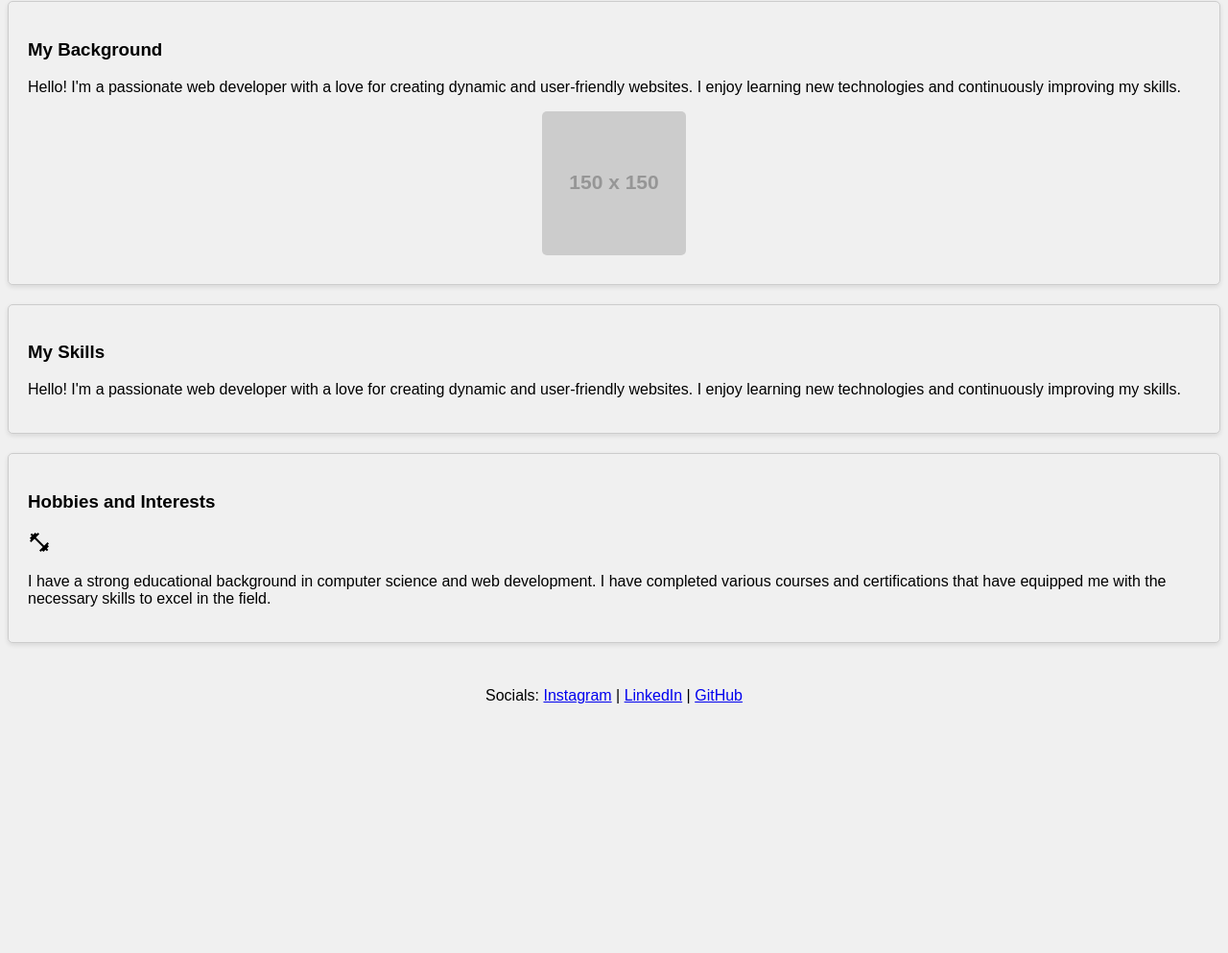
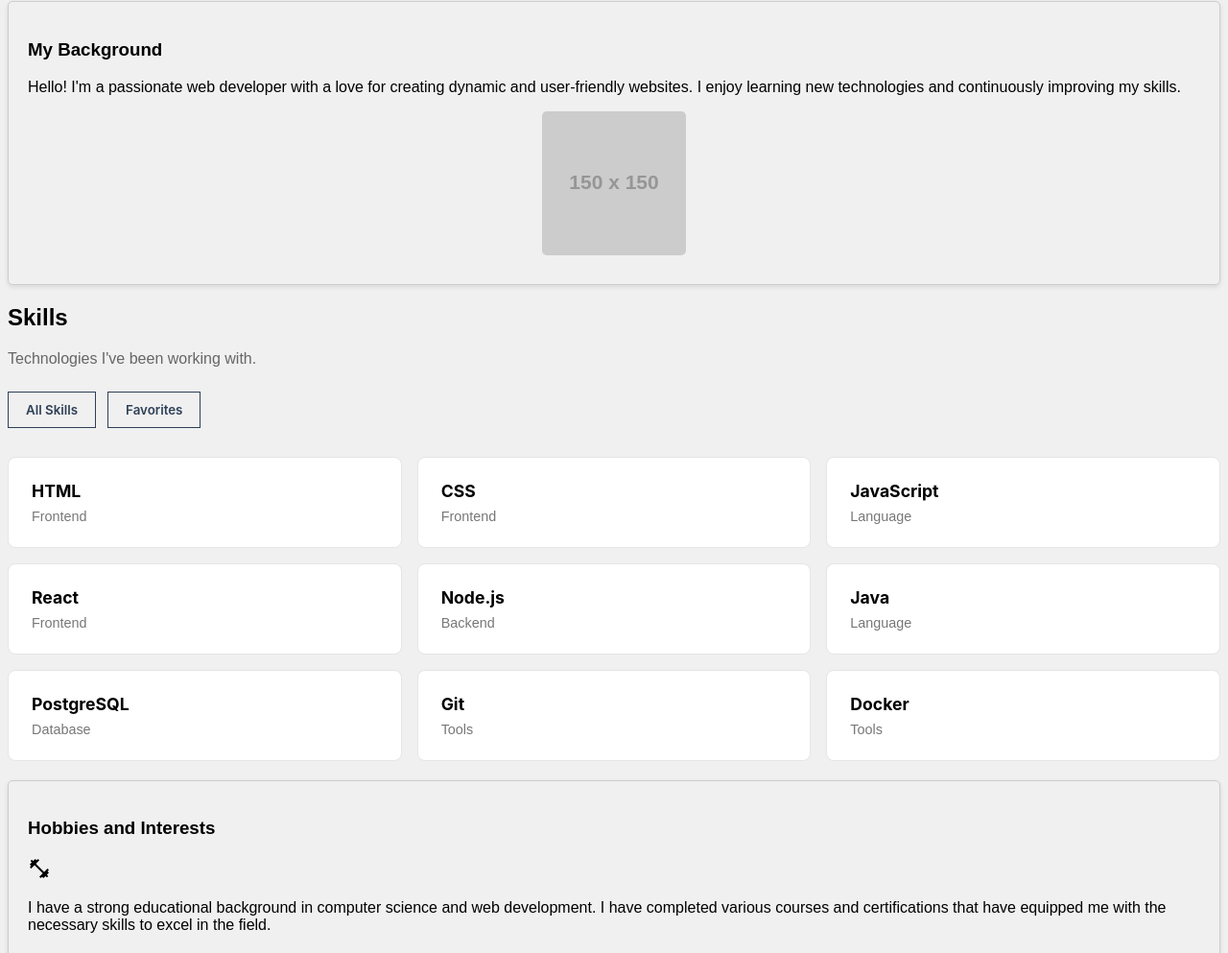
Before and after one commit to GonzaloDalmau/GonzaloDalmau.github.io, a plain HTML site: page index.html in a window 1280 px wide. Shown: the part 343-1336 px from the top of the page at 96% size. Before the commit the page ends 1111 px from the top, so only its background shows below. Drawn offline with Linux system fonts and the light colour scheme; placeholder pictures from the web are drawn by us.

Commit message:
Updated skills section and made some categoires in skills

```diff
--- a/index.html
+++ b/index.html
@@ -28,10 +28,19 @@
             <p>Hello! I'm a passionate web developer with a love for creating dynamic and user-friendly websites. I enjoy learning new technologies and continuously improving my skills.</p>
             <img src="https://via.placeholder.com/150" alt="Placeholder Image" class="placeholder-image">
         </article>
-        <article>
-            <h3>My Skills</h3>
-            <p>Hello! I'm a passionate web developer with a love for creating dynamic and user-friendly websites. I enjoy learning new technologies and continuously improving my skills.</p>
-        </article>
+        <section id="skills">
+            <h2>Skills</h2>
+            <p class="section-description">
+                Technologies I've been working with.
+            </p>
+
+            <div class="skill-buttons">
+                <button id="showSkillsButton">All Skills</button>
+                <button id="favouriteSkillsButton">Favorites</button>
+            </div>
+
+            <div id="skillsContainer" class="skills-grid"></div>
+        </section>
         <article>
             <h3>Hobbies and Interests</h3><i class="material-icons">fitness_center</i>
             <p>I have a strong educational background in computer science and web development. I have completed various courses and certifications that have equipped me with the necessary skills to excel in the field.</p>
--- a/skils.js
+++ b/skils.js
@@ -14,6 +14,53 @@ themeToggleButton.addEventListener('click', () => {
     } else {
         localStorage.setItem("theme", "light");
     }
+});
 
+const skills = [
+    { name: "HTML", category: "Frontend" },
+    { name: "CSS", category: "Frontend" },
+    { name: "JavaScript", category: "Language" },
+    { name: "React", category: "Frontend" },
+    { name: "Node.js", category: "Backend" },
+    { name: "Java", category: "Language" },
+    { name: "PostgreSQL", category: "Database" },
+    { name: "Git", category: "Tools" },
+    { name: "Docker", category: "Tools" },
+];
+const favouriteSkills = [
+    { name: "HTML", category: "Frontend" },
+    { name: "CSS", category: "Frontend" },
+    { name: "JavaScript", category: "Language" },
+    { name: "Java", category: "Language" }
+];
 
+const showSkillsButton = document.getElementById('showSkillsButton');
+const favouriteSkillsButton = document.getElementById('favouriteSkillsButton');
+const skillsContainer = document.getElementById("skillsContainer");
+
+function displaySkills(skillList) {
+    skillsContainer.innerHTML = "";
+
+    skillList.forEach(skill => {
+        const card = document.createElement("div");
+
+        card.classList.add("skill-card");
+
+        card.innerHTML = `
+            <h3>${skill.name}</h3>
+            <p>${skill.category}</p>
+        `;
+
+        skillsContainer.appendChild(card);
+    });
+}
+
+showSkillsButton.addEventListener("click", function() {
+    displaySkills(skills);
 });
+
+favouriteSkillsButton.addEventListener("click", function() {
+    displaySkills(favouriteSkills);
+});
+
+displaySkills(skills);
--- a/theme.css
+++ b/theme.css
@@ -62,3 +62,81 @@ body.dark-mode article {
     background-color: #444;
     border-color: #555;
 }
+.section-description {
+    color: #666;
+    margin-bottom: 25px;
+}
+
+.skill-buttons {
+    display: flex;
+    gap: 12px;
+    margin-bottom: 30px;
+}
+
+.skill-buttons button {
+    background: transparent;
+    border: 1px solid #2E4057;
+    color: #2E4057;
+
+    padding: 10px 18px;
+
+    font-family: "Inter", sans-serif;
+    font-weight: 600;
+
+    cursor: pointer;
+
+    transition: 0.2s ease;
+}
+
+.skill-buttons button:hover {
+    background: #2E4057;
+    color: white;
+}
+
+.skills-grid {
+    display: grid;
+
+    grid-template-columns: repeat(3, 1fr);
+
+    gap: 16px;
+}
+
+.skill-card {
+    background: white;
+
+    border: 1px solid #E5E5E5;
+    border-radius: 8px;
+
+    padding: 24px;
+
+    transition: 0.2s ease;
+}
+
+.skill-card:hover {
+    transform: translateY(-4px);
+    box-shadow: 0 8px 25px rgba(0, 0, 0, 0.08);
+}
+
+.skill-card h3 {
+    margin: 0 0 8px;
+    font-family: "Inter", sans-serif;
+    font-size: 1.1rem;
+}
+
+.skill-card p {
+    margin: 0;
+
+    color: #777;
+    font-size: 0.9rem;
+}
+@media (max-width: 700px) {
+    .skills-grid {
+        grid-template-columns: repeat(2, 1fr);
+    }
+}
+
+@media (max-width: 450px) {
+    .skills-grid {
+        grid-template-columns: 1fr;
+    }
+}
```
